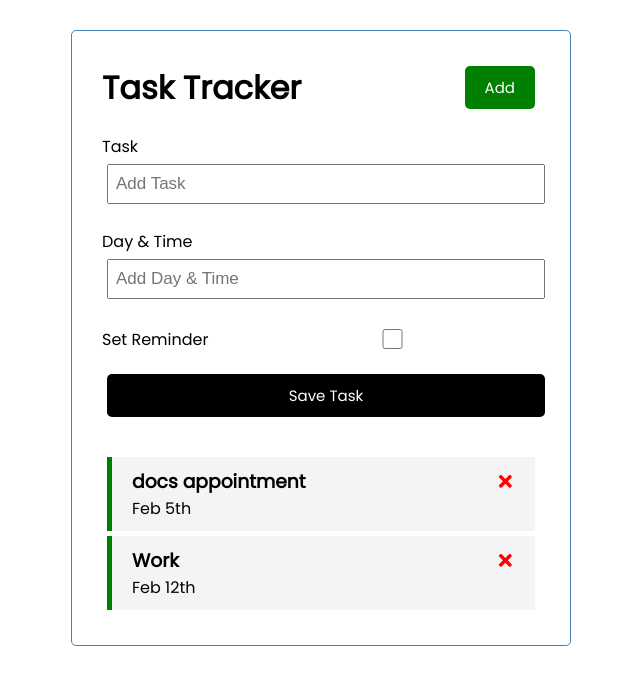
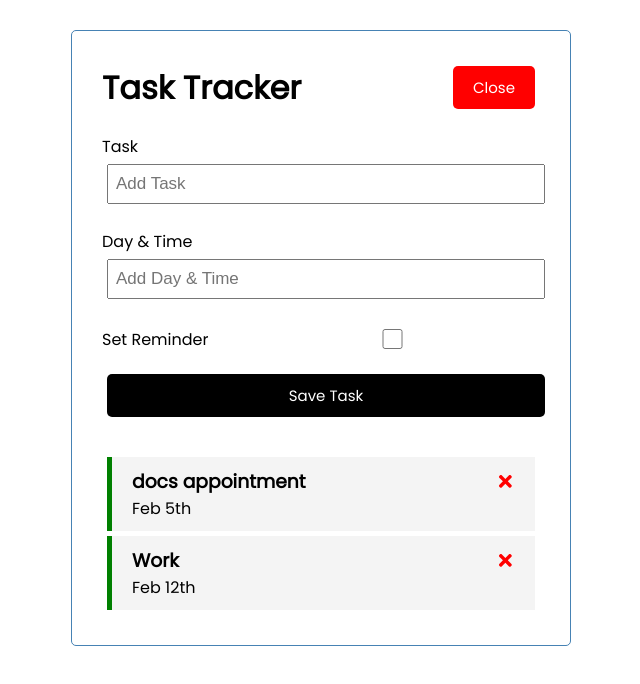
Before and after one commit to cod3rShea/Task-tracker, a React (Create React App) app: page / in a window 1280 px wide. Both pictures are taken after a click on the button "Add". Shown: the top 684 px of the page, without its empty margins (319-959 px from the left). Built offline with nearby package versions, Linux system fonts and the light colour scheme.

Commit message:
Add Toggle

```diff
--- a/src/App.js
+++ b/src/App.js
@@ -4,6 +4,8 @@ import Tasks from './components/Tasks'
 import AddTask from './components/AddTask'
 
 function App() {
+
+  const [showAddTask, setShowAddTask] = useState(false)
 
   const [tasks, setTasks] = useState([
     {
@@ -19,6 +21,13 @@ function App() {
         reminder: true
     }
   ])
+
+  // Add Task
+  const addTask = (task) => {
+    const id = Math.floor(Math.random() * 10000) +1
+    const newTask = {id, ...task}
+    setTasks([...tasks, newTask])
+  }
 
   //Delete Task
   const deleteTask = (id) => {
@@ -37,8 +46,13 @@ function App() {
 
   return (
     <div className="container">
-      <Header />
-      <AddTask />
+      <Header
+        onAdd={() => setShowAddTask(!showAddTask)}
+        showAdd={showAddTask}
+      />
+      { showAddTask && <AddTask
+        onAdd={addTask}
+      />}
       {tasks.length > 0 ? (
         <Tasks
           tasks={tasks}
--- a/src/components/AddTask.js
+++ b/src/components/AddTask.js
@@ -1,12 +1,27 @@
 import { useState } from 'react'
 
-const AddTask = () => {
+const AddTask = ({ onAdd }) => {
     const [text, setText] = useState('')
     const [day, setDay] = useState('')
     const [reminder, setReminder] = useState(false)
 
+    const onSubmit = (e) => {
+        e.preventDefault()
+
+        if(!text) {
+            alert('Please add a task')
+            return
+        }
+
+        onAdd({ text, day, reminder})
+
+        setText('')
+        setDay('')
+        setReminder(false)
+    }
+
     return (
-        <form className='add-form'>
+        <form className='add-form' onSubmit={onSubmit}>
             <div className="form-control">
                 <label>Task</label>
                 <input
@@ -29,12 +44,17 @@ const AddTask = () => {
                 <label>Set Reminder</label>
                 <input
                     type='checkbox'
+                    checked={reminder}
                     value={reminder}
                     onChange={(e) => setReminder(e.currentTarget.checked)}
                 />
             </div>
 
-            <input type='submit' value='Save Task' className='btn btn-block' />
+            <input
+                type='submit'
+                value='Save Task'
+                className='btn btn-block'
+            />
         </form>
     )
 }
--- a/src/components/Button.js
+++ b/src/components/Button.js
@@ -1,6 +1,7 @@
-const Button = ({color, text}) => {
+const Button = ({color, text, onClick}) => {
     return (
         <button
+          onClick={onClick}
           style={{ backgroundColor: color }}
           className='btn'
         >
--- a/src/components/Header.js
+++ b/src/components/Header.js
@@ -1,12 +1,14 @@
 import Button from './Button'
 
-const Header = ({ color, text }) => {
+const Header = ({ color, text, onAdd, showAdd }) => {
+
   return (
     <header className='header'>
       <h1>Task Tracker</h1>
         <Button
-          color='green'
-          text='Add'
+          color={showAdd ? 'red' : 'green'}
+          text={showAdd ? 'Close' : 'Add'}
+          onClick={onAdd}
         />
     </header>
   );
```
